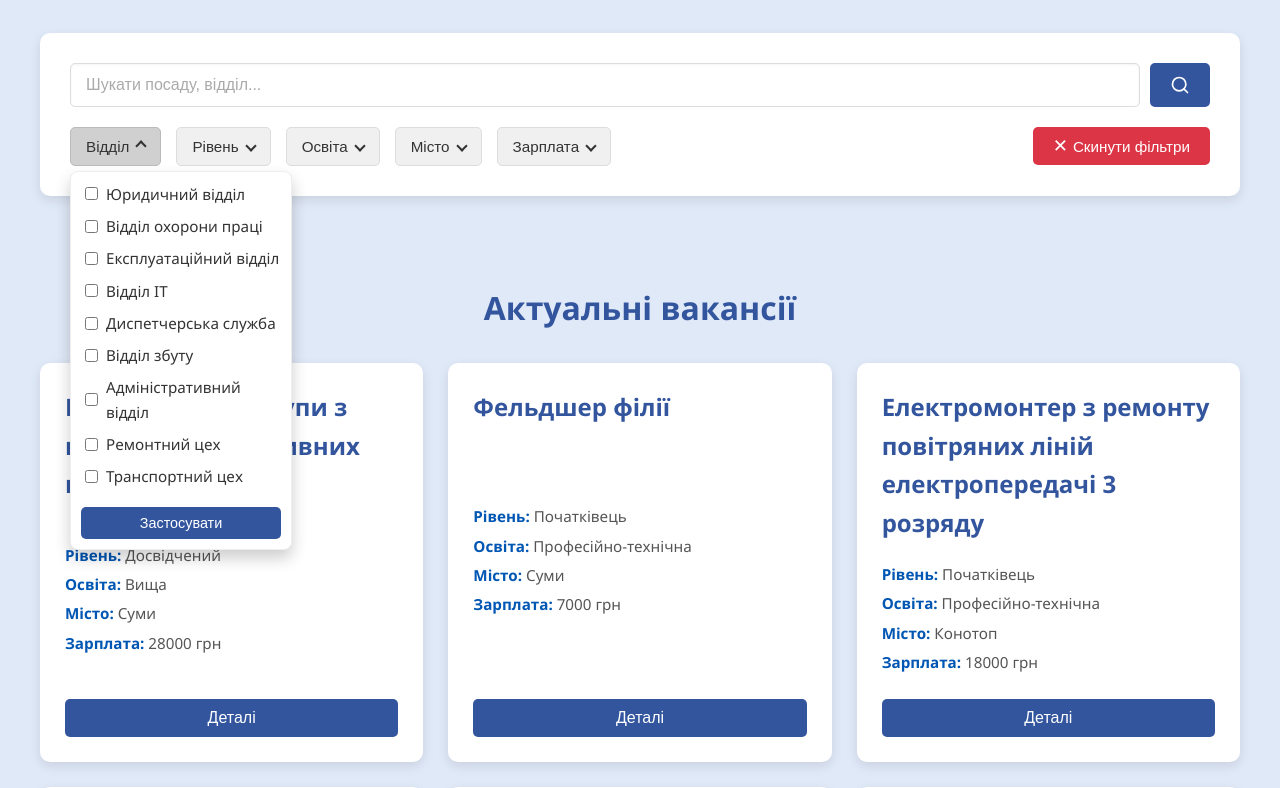
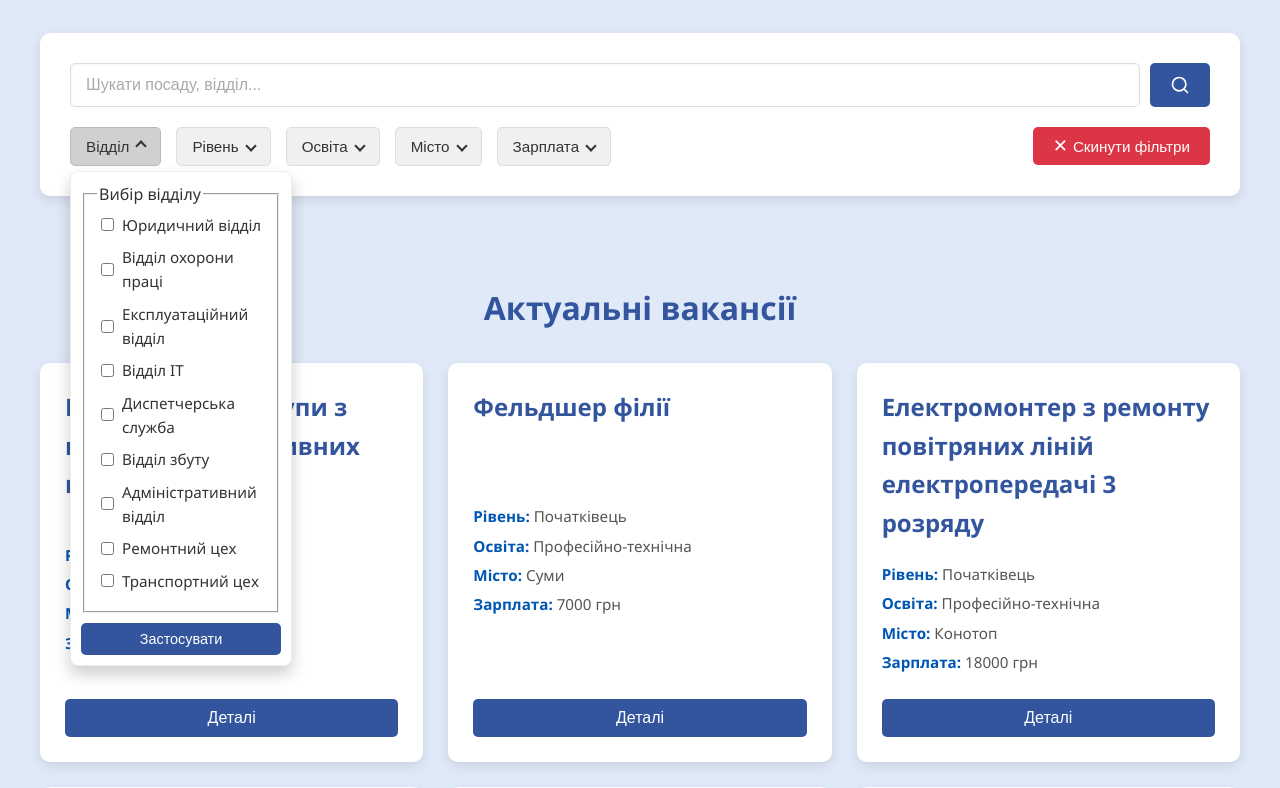
Before and after one commit to alena597/vacancies, a PHP site: page / in a window 1280 px wide, after a click on "Відділ". Shown: the part 169-957 px from the top of the page. Run offline with PHP 8.4, Linux system fonts and the light colour scheme.

Commit message:
Оновлено index.php після тестування Accessibility

```diff
--- a/sumioblieniergho2/index.php
+++ b/sumioblieniergho2/index.php
@@ -4,40 +4,89 @@
     <meta charset="UTF-8">
     <meta name="viewport" content="width=device-width, initial-scale=1.0">
     <title>Вакансії Сумиобленерго</title>
+
     <link rel="stylesheet" href="style.css">
     <link rel="icon" href="icon2.png" type="image/png">
+
+    <style>
+        .visually-hidden {
+            position: absolute;
+            width: 1px;
+            height: 1px;
+            padding: 0;
+            margin: -1px;
+            overflow: hidden;
+            clip: rect(0, 0, 0, 0);
+            white-space: nowrap;
+            border: 0;
+        }
+    </style>
 </head>
 <body>
+
 <header>
     <div class="container header-content">
         <a href="/">
             <img src="icon.png" alt="Логотип Сумиобленерго" class="logo">
         </a>
+
         <div class="auth-buttons">
-                <button onclick="alert('Ця функція поки недоступна!')">Авторизація</button>
-                <button onclick="alert('Ця функція поки недоступна!')">Реєстрація</button>
+            <button type="button" onclick="alert('Ця функція поки недоступна!')">
+                Авторизація
+            </button>
+            <button type="button" onclick="alert('Ця функція поки недоступна!')">
+                Реєстрація
+            </button>
         </div>
     </div>
 </header>
 
 <main class="container">
+
     <h1 class="page-title">Вакансії Сумиобленерго</h1>
 
     <section id="searchAndFiltersSection" class="search-and-filters-enedis">
         <form id="filterForm" class="enedis-search-form">
+
             <div class="search-input-wrapper">
-                    <input type="text" id="globalSearch" name="globalSearch" placeholder="Шукати посаду, відділ..." class="global-search-input">
-                    <button type="submit" class="search-button">
-                        <svg viewBox="0 0 24 24" width="24" height="24" stroke="currentColor" stroke-width="2" fill="none" stroke-linecap="round" stroke-linejoin="round" class="css-i6dzq1"><circle cx="11" cy="11" r="8"></circle><line x1="21" y1="21" x2="16.65" y2="16.65"></line></svg>
+                <label for="globalSearch" class="visually-hidden">
+                    Пошук вакансій
+                </label>
+
+                <input
+                    type="text"
+                    id="globalSearch"
+                    name="globalSearch"
+                    placeholder="Шукати посаду, відділ..."
+                    class="global-search-input"
+                >
+
+                <button
+                    type="submit"
+                    class="search-button"
+                    aria-label="Пошук вакансій"
+                >
+                    <svg viewBox="0 0 24 24" width="24" height="24"
+                         stroke="currentColor" stroke-width="2"
+                         fill="none" stroke-linecap="round"
+                         stroke-linejoin="round"
+                         aria-hidden="true">
+                        <circle cx="11" cy="11" r="8"></circle>
+                        <line x1="21" y1="21" x2="16.65" y2="16.65"></line>
+                    </svg>
                 </button>
             </div>
 
             <div class="filter-options-bar">
+
                 <div class="filter-dropdown">
                     <button type="button" class="dropdown-toggle" data-filter-type="department">
                         Відділ <span class="arrow-icon"></span>
                     </button>
+
                     <div class="dropdown-menu">
+                        <fieldset>
+                            <legend>Вибір відділу</legend>
                             <ul class="checkbox-list">
                                 <li><label><input type="checkbox" name="department" value="Юридичний відділ"> Юридичний відділ</label></li>
                                 <li><label><input type="checkbox" name="department" value="Відділ охорони праці"> Відділ охорони праці</label></li>
@@ -49,7 +98,11 @@
                                 <li><label><input type="checkbox" name="department" value="Ремонтний цех"> Ремонтний цех</label></li>
                                 <li><label><input type="checkbox" name="department" value="Транспортний цех"> Транспортний цех</label></li>
                             </ul>
-                            <button type="button" class="btn-validate" data-filter-type="department">Застосувати</button>
+                        </fieldset>
+
+                        <button type="button" class="btn-validate" data-filter-type="department">
+                            Застосувати
+                        </button>
                     </div>
                 </div>
 
@@ -57,13 +110,20 @@
                     <button type="button" class="dropdown-toggle" data-filter-type="level">
                         Рівень <span class="arrow-icon"></span>
                     </button>
+
                     <div class="dropdown-menu">
+                        <fieldset>
+                            <legend>Рівень кваліфікації</legend>
                             <ul class="checkbox-list">
                                 <li><label><input type="checkbox" name="level" value="Початківець"> Початківець</label></li>
                                 <li><label><input type="checkbox" name="level" value="Спеціаліст"> Спеціаліст</label></li>
                                 <li><label><input type="checkbox" name="level" value="Досвідчений"> Досвідчений</label></li>
                             </ul>
-                            <button type="button" class="btn-validate" data-filter-type="level">Застосувати</button>
+                        </fieldset>
+
+                        <button type="button" class="btn-validate" data-filter-type="level">
+                            Застосувати
+                        </button>
                     </div>
                 </div>
 
@@ -71,14 +131,21 @@
                     <button type="button" class="dropdown-toggle" data-filter-type="education">
                         Освіта <span class="arrow-icon"></span>
                     </button>
+
                     <div class="dropdown-menu">
+                        <fieldset>
+                            <legend>Рівень освіти</legend>
                             <ul class="checkbox-list">
                                 <li><label><input type="checkbox" name="education" value="Вища"> Вища</label></li>
                                 <li><label><input type="checkbox" name="education" value="Середня спеціальна"> Середня спеціальна</label></li>
                                 <li><label><input type="checkbox" name="education" value="Професійно-технічна"> Професійно-технічна</label></li>
                                 <li><label><input type="checkbox" name="education" value="Посвідчення водія В-С"> Посвідчення водія В-С</label></li>
                             </ul>
-                            <button type="button" class="btn-validate" data-filter-type="education">Застосувати</button>
+                        </fieldset>
+
+                        <button type="button" class="btn-validate" data-filter-type="education">
+                            Застосувати
+                        </button>
                     </div>
                 </div>
 
@@ -86,7 +153,10 @@
                     <button type="button" class="dropdown-toggle" data-filter-type="city">
                         Місто <span class="arrow-icon"></span>
                     </button>
+
                     <div class="dropdown-menu">
+                        <fieldset>
+                            <legend>Місто роботи</legend>
                             <ul class="checkbox-list">
                                 <li><label><input type="checkbox" name="city" value="Суми"> Суми</label></li>
                                 <li><label><input type="checkbox" name="city" value="Конотоп"> Конотоп</label></li>
@@ -99,7 +169,11 @@
                                 <li><label><input type="checkbox" name="city" value="Глухів"> Глухів</label></li>
                                 <li><label><input type="checkbox" name="city" value="Грунь"> Грунь</label></li>
                             </ul>
-                            <button type="button" class="btn-validate" data-filter-type="city">Застосувати</button>
+                        </fieldset>
+
+                        <button type="button" class="btn-validate" data-filter-type="city">
+                            Застосувати
+                        </button>
                     </div>
                 </div>
 
@@ -107,37 +181,46 @@
                     <button type="button" class="dropdown-toggle" data-filter-type="salary">
                         Зарплата <span class="arrow-icon"></span>
                     </button>
+
                     <div class="dropdown-menu">
+                        <fieldset>
+                            <legend>Рівень заробітної плати</legend>
                             <ul class="checkbox-list">
                                 <li><label><input type="checkbox" name="salary" value="0-15000"> До 15000 грн</label></li>
-                                <li><label><input type="checkbox" name="salary" value="15001-20000"> 15000 - 20000 грн</label></li>
-                                <li><label><input type="checkbox" name="salary" value="20001-25000"> 20000 - 25000 грн</label></li>
+                                <li><label><input type="checkbox" name="salary" value="15001-20000"> 15000 – 20000 грн</label></li>
+                                <li><label><input type="checkbox" name="salary" value="20001-25000"> 20000 – 25000 грн</label></li>
                                 <li><label><input type="checkbox" name="salary" value="25001-MAX"> Понад 25000 грн</label></li>
                             </ul>
-                            <button type="button" class="btn-validate" data-filter-type="salary">Застосувати</button>
+                        </fieldset>
+
+                        <button type="button" class="btn-validate" data-filter-type="salary">
+                            Застосувати
+                        </button>
                     </div>
                 </div>
 
                 <div class="filter-reset-button">
                     <button type="reset" class="reset-filters-btn">
-                            <span class="reset-icon">✕</span> Скинути фільтри
+                        <span class="reset-icon" aria-hidden="true">✕</span>
+                        Скинути фільтри
                     </button>
                 </div>
+
             </div>
         </form>
     </section>
-        <section id="selectedFiltersSection" class="selected-filters-section" style="display: none;">
+
+    <section id="selectedFiltersSection" class="selected-filters-section" style="display:none;">
         <h2>Обрані фільтри</h2>
-            <div id="selectedFiltersContainer" class="selected-filters-container">
-            </div>
+        <div id="selectedFiltersContainer" class="selected-filters-container"></div>
     </section>
+
     <section class="vacancies-section">
         <h2>Актуальні вакансії</h2>
-            <div id="vacanciesContainer" class="vacancies-grid">
-            </div>
-            <div class="pagination" id="pagination">
-            </div>
+        <div id="vacanciesContainer" class="vacancies-grid"></div>
+        <div class="pagination" id="pagination"></div>
     </section>
+
 </main>
 
 <footer>
@@ -147,5 +230,6 @@
 </footer>
 
 <script src="script.js"></script>
+
 </body>
 </html>
```
Lines whose indentation alone changed are shown as unchanged.
